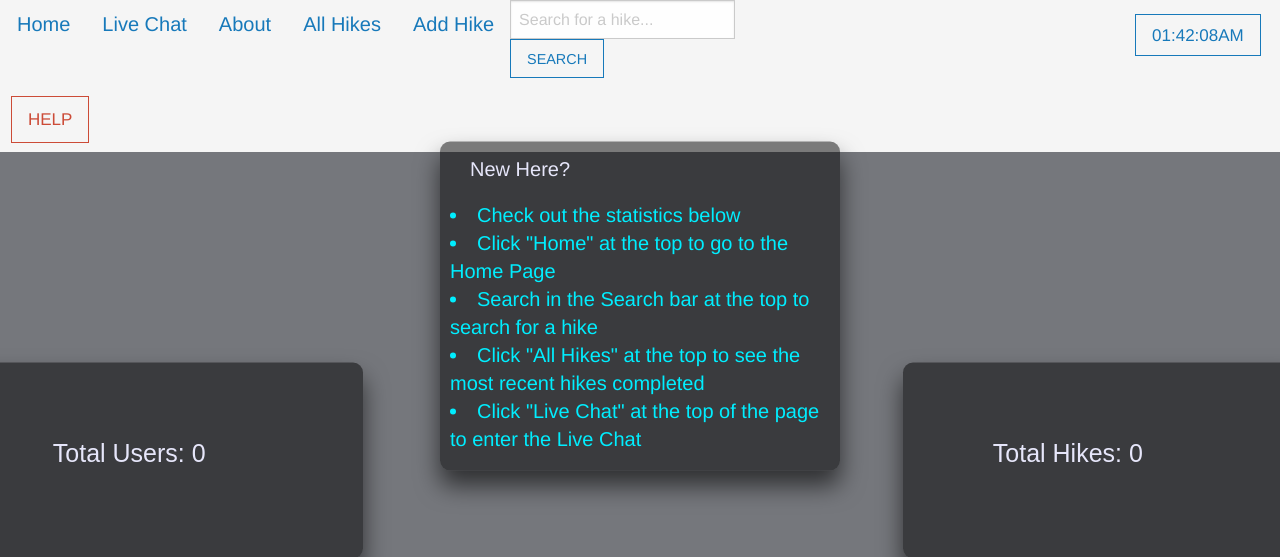
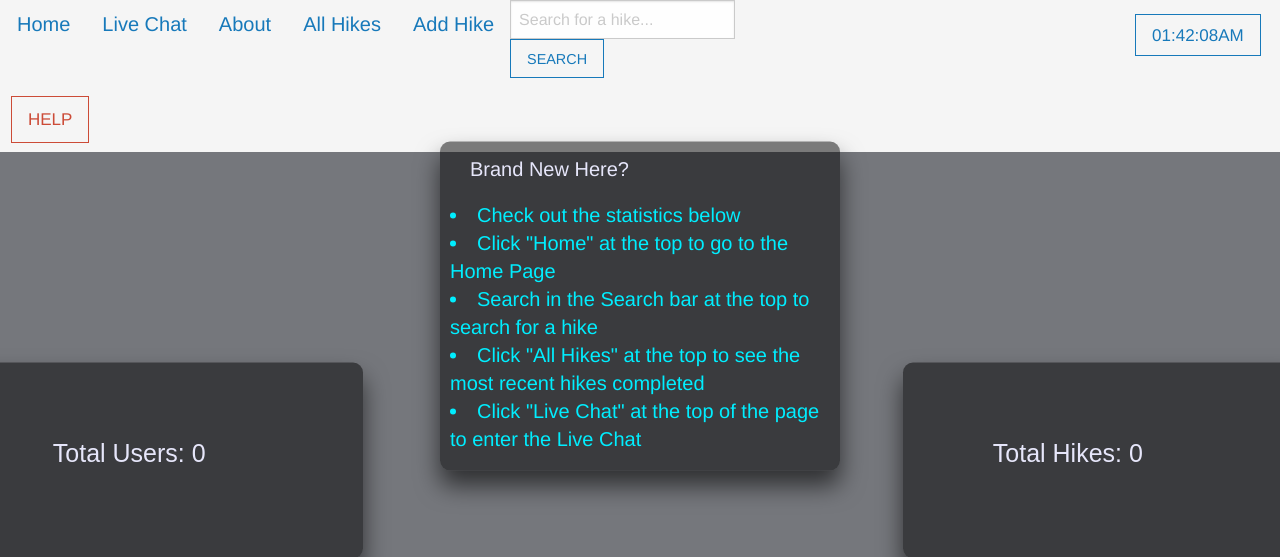
Before and after one commit to JamesM098/HEROKUWEBSITE1, a Django app: page /about/ in a window 1280 px wide. Shown: the part 133-690 px from the top of the page. Run offline with Django 3.2, Linux system fonts and the light colour scheme; data that the repository does not hold is empty; some libraries are stand-ins or nearby versions.

Commit message:
Testing tests

```diff
--- a/myapp/templates/about.html
+++ b/myapp/templates/about.html
@@ -12,7 +12,7 @@
 {% block body %}
 <div class = "main-box">
  <h1 style = "font-size:20px">
-  <ul style = "color:lavender; margin-top: 1px; text-align:left;"> New Here?</ul>
+  <ul style = "color:lavender; margin-top: 1px; text-align:left;"> Brand New Here?</ul>
   <li style= "color:rgb(0, 238, 255);">Check out the statistics below</li>
   <li style= "color:rgb(0, 238, 255);">Click "Home" at the top to go to the Home Page</li>
   <li style= "color:rgb(0, 238, 255);">Search in the Search bar at the top to search for a hike</li>
```
Also changed, not shown: 1 other file.
